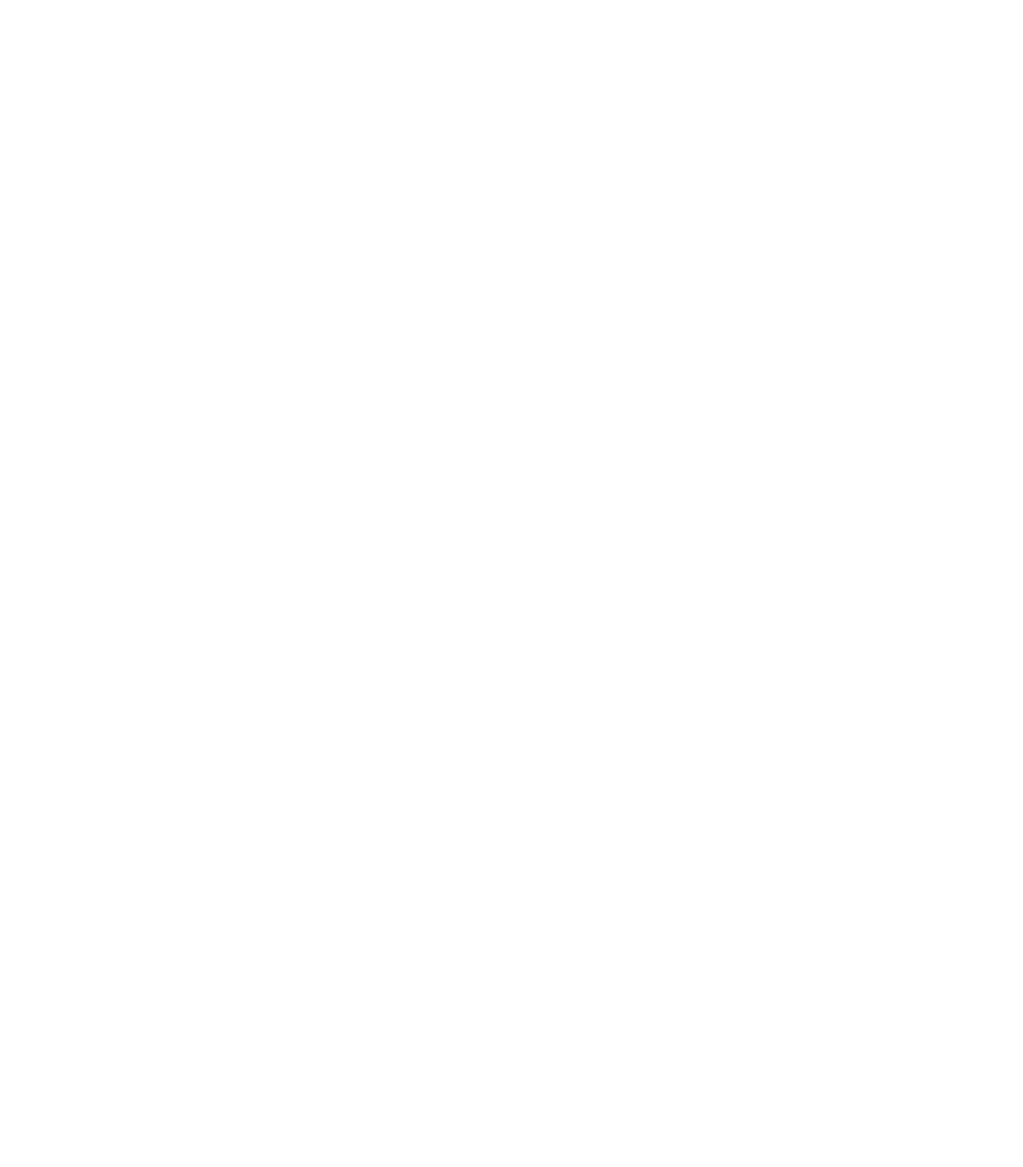
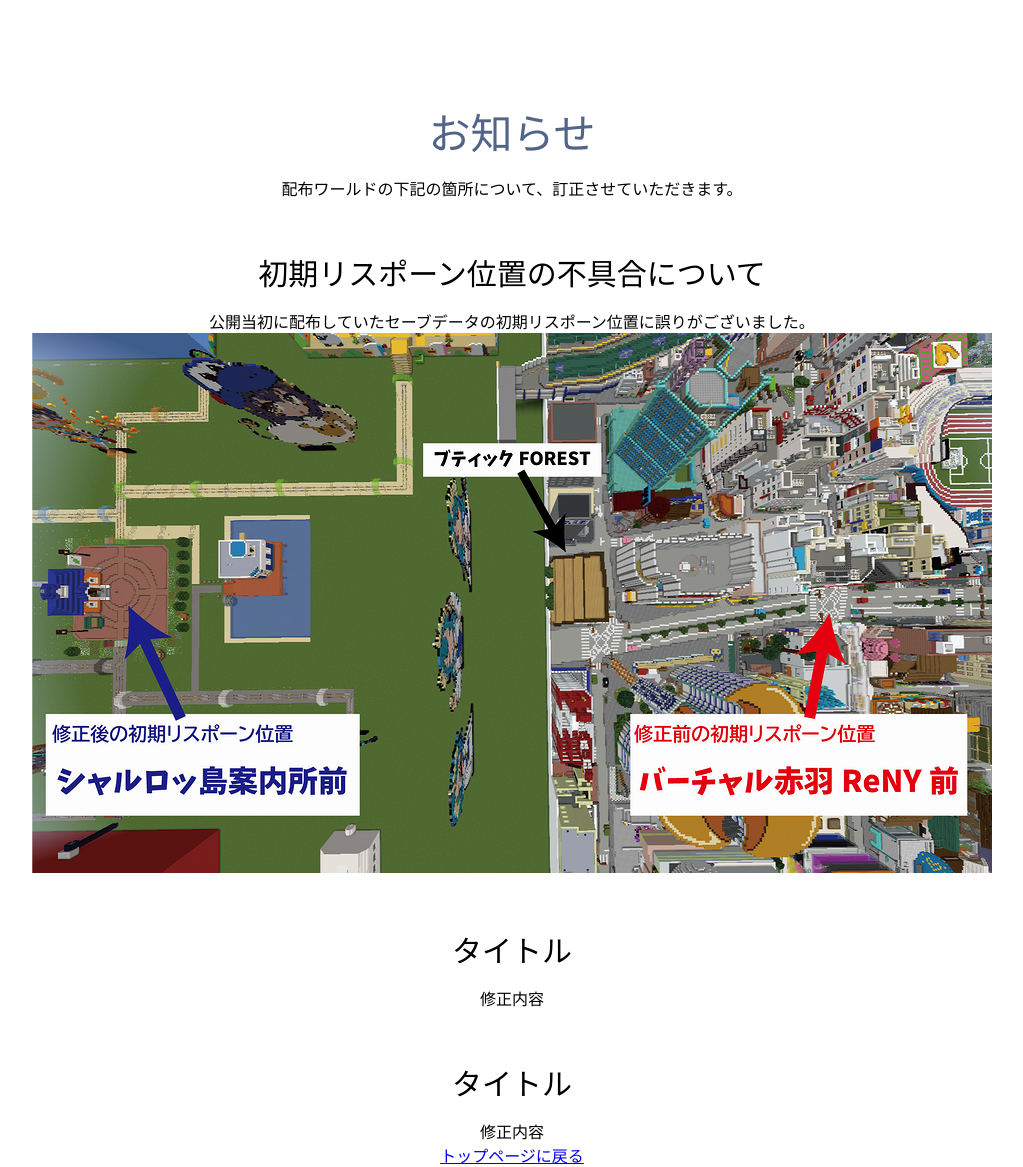
Before and after one commit to karia/shimamura-charlotte-bd, a Nuxt app: page /errata in a window 1280 px wide. Before the commit this address had no page. Shown: the whole page, without its empty margins (128-1151 px from the left). Before the commit the page ends 800 px from the top, so only its background shows below. Built offline with nearby package versions, Linux system fonts and the light colour scheme.

Commit message:
エラッタ追加（リンク未）

```diff
--- /dev/null
+++ b/pages/errata.vue
@@ -0,0 +1,105 @@
+<template>
+  <div class="container">
+    <div>
+      <section class="single">
+        <h2 class="subtitle">
+          お知らせ
+        </h2>
+
+        <p>配布ワールドの下記の箇所について、訂正させていただきます。</p>
+
+        <h3 class="sectiontitle">
+          初期リスポーン位置の不具合について
+        </h3>
+
+        <div>
+          <p>公開当初に配布していたセーブデータの初期リスポーン位置に誤りがございました。</p>
+          <img src="errata/map.png" alt="map">
+        </div>
+
+        <h3 class="sectiontitle">
+          タイトル
+        </h3>
+
+        <div>
+          <p>修正内容</p>
+        </div>
+
+        <h3 class="sectiontitle">
+          タイトル
+        </h3>
+
+        <div>
+          <p>修正内容</p>
+        </div>
+      </section>
+
+      <section class="backtotop">
+        <nuxt-link to="/">
+          トップページに戻る
+        </nuxt-link>
+      </section>
+
+    </div>
+  </div>
+</template>
+
+<script>
+import Logo from '~/components/Logo.vue'
+
+export default {
+  components: {
+    Logo
+  }
+}
+</script>
+
+<style>
+.container {
+  margin: 0 auto;
+  min-height: 100vh;
+  display: flex;
+  justify-content: center;
+  align-items: center;
+  text-align: center;
+}
+
+.title {
+  font-family: 'Quicksand', 'Source Sans Pro', -apple-system, BlinkMacSystemFont,
+    'Segoe UI', Roboto, 'Helvetica Neue', Arial, sans-serif;
+  display: block;
+  font-weight: 300;
+  font-size: 60px;
+  color: #210ba0;
+  letter-spacing: 1px;
+  padding-top: 30px;
+  padding-bottom: 30px;
+}
+
+.subtitle {
+  font-weight: 300;
+  font-size: 42px;
+  color: #526488;
+  word-spacing: 5px;
+  padding-top: 100px;
+  padding-bottom: 15px;
+}
+
+.sectiontitle {
+  font-weight: 300;
+  font-size: 30px;
+  padding-top: 50px;
+  padding-bottom: 15px;
+}
+
+.links {
+  padding-top: 15px;
+  padding-bottom: 15px;
+}
+#caution {
+  border: medium solid red;
+  padding: 20px;
+  margin: 20px;
+  font-size: 20px;
+}
+</style>
```
Also changed, not shown: static/errata/map.png (added).
